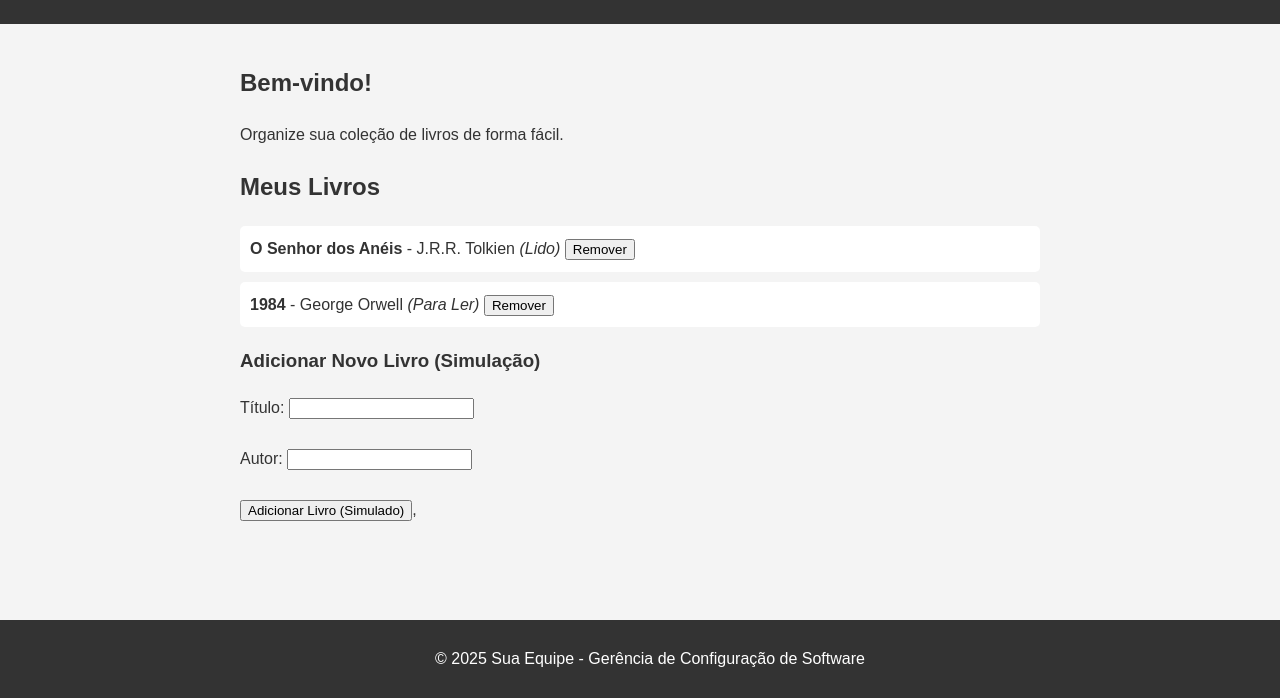
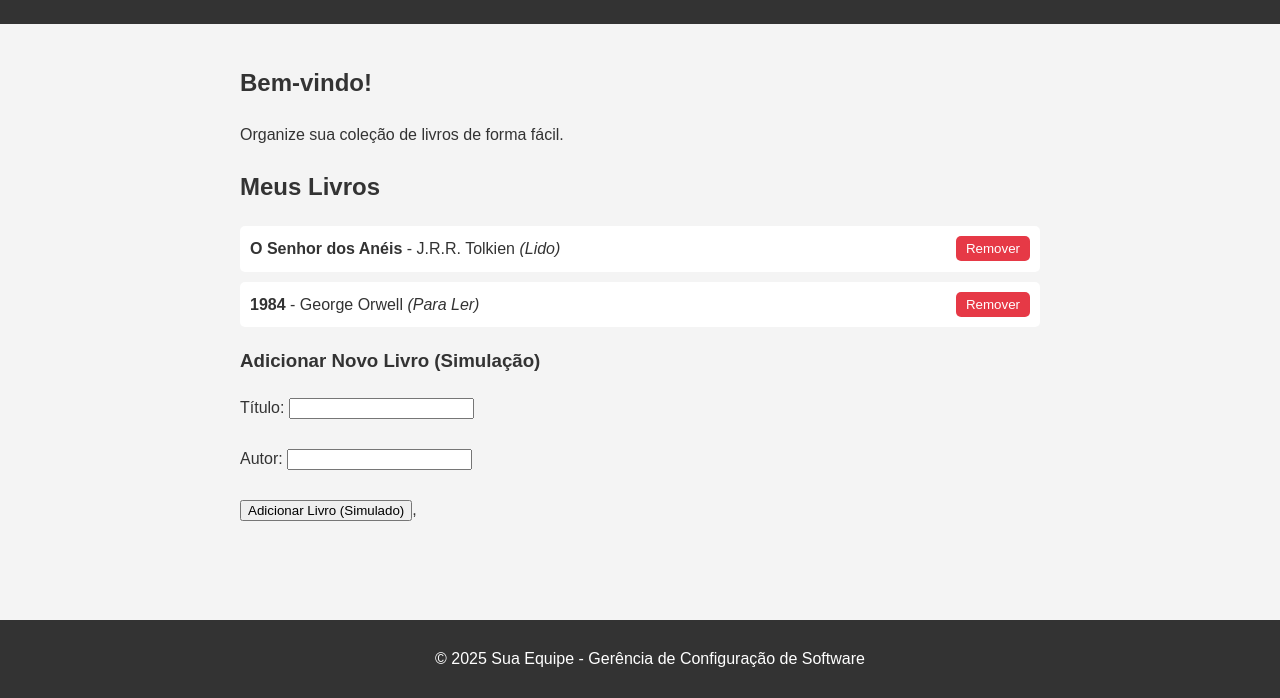
Before and after one commit to juliacamposn/prova-2-de-GCS, a plain HTML site: page index.html in a window 1280 px wide. Shown: the part 102-800 px from the top of the page. Drawn offline with Linux system fonts and the light colour scheme.

Commit message:
feat: adciona style para o botao remover

```diff
--- a/style.css
+++ b/style.css
@@ -36,3 +36,22 @@ footer {
     bottom: 0;
     width: 100%;
 }
+
+.livro {
+    display: flex;
+    justify-content: space-between;
+    align-items: center;
+}
+
+.botao-remover {
+    background-color: #e63946;
+    color: white;
+    border: none;
+    padding: 5px 10px;
+    border-radius: 5px;
+    cursor: pointer;
+}
+
+.botao-remover:hover {
+    background-color: #d00000;
+}
```
